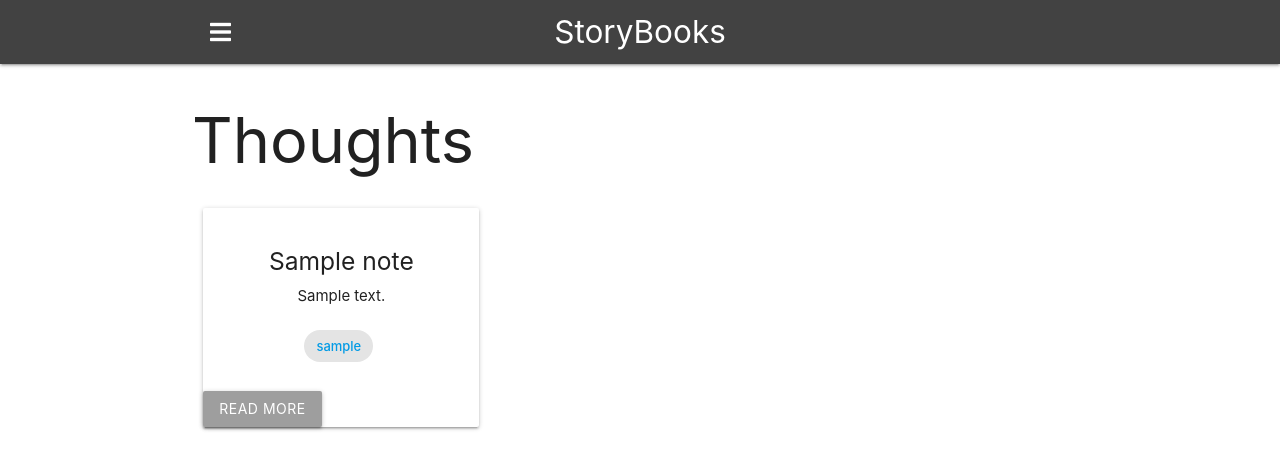
After one commit to rsnr-code/MyNotes, a Node server app: page /thoughts/index in a window 1280 px wide. The commit adds this page. Shown: the top 470 px of the page. Run offline with Node 20, Linux system fonts and the light colour scheme; the visitor is signed in with stand-in values (Sample User, id 1); tables that the repository leaves empty hold one stand-in row (values such as "Sample post"); some libraries are stand-ins or nearby versions.

Commit message:
added page for public notes

```diff
--- a/controllers/notes.js
+++ b/controllers/notes.js
@@ -17,6 +17,18 @@ module.exports = {
   getNotes:  (req, res) => {
       res.render('notes/add');
   },
+
+  getPublicNotes: async (req, res) => {
+    try {
+      const notes = await Notes.find({ status: 'public'}).populate('user').sort({ createdAt: 'desc'}).lean()
+
+      res.render('thoughts/index', {notes, user: req.user.userName})
+      req.app.set('layout', 'main')
+    } catch(err) {
+      console.error(err)
+      res.render('error/500')
+    }
+},
 
   createNotes: async (req, res) => {
     try {
--- a/routes/main.js
+++ b/routes/main.js
@@ -2,6 +2,7 @@ const express = require("express");
 const router = express.Router();
 const authController = require("../controllers/auth");
 const { ensureGuest } = require('../middleware/auth');
+const notesController = require('../controllers/notes')
 
 router.get("/", ensureGuest, authController.getIndex);
 router.get("/login", authController.getLogin);
@@ -10,4 +11,6 @@ router.get('/logout', authController.logout);
 router.get("/signup", authController.getSignup);
 router.post("/signup", authController.postSignup);
 
+router.get('/thoughts/index', notesController.getPublicNotes)
+
 module.exports = router;
--- a/views/main.ejs
+++ b/views/main.ejs
@@ -10,7 +10,18 @@
     <title>MyNotes</title>
 </head>
 <body>
+    <nav class="grey darken-3">
+        <div class="nav-wrapper container">
 
+            <a href="#!" class="brand-logo center">StoryBooks</a>
+            <a href="#" data-target="mobile-demo" class="sidenav-trigger show-on-large"><i class="fas fa-bars"></i></a>
+            <ul class="sidenav" id="mobile-demo">
+                <li><a href="/thoughts/index">Public Stories</a></li>
+                <li><a href="/dashboard">Dashboard</a></li>
+                <li><a href="/auth/logout">Logout</a></li>
+            </ul>
+        </div>
+    </nav>
     <div class="container">
         <%- body %>
     </div>
--- /dev/null
+++ b/views/thoughts/index.ejs
@@ -0,0 +1,33 @@
+<h1>Thoughts</h1>
+
+<div class="row">
+    <% if(notes.length > 0){  %>
+    <% notes.forEach ( el => { %>
+        <div class="col s12 m4">
+            <div class="card">
+                <div class="card-image">
+
+                </div>
+                <div class="card-content center-align">
+                    <h5><%= el.title %></h5>
+                    <p><%= el.body %></p>
+                    <br>
+                    <div class="chip">
+                        <a href="/notes/user/<%= el._id %>"><%= el.user.userName %></a>
+                    </div>
+                </div>
+                <card-action class="center-align">
+                    <a href="/notes/<%= el._id %>" class="btn grey">Read More</a>
+                </card-action>
+            </div>
+        </div>
+        <% }); %>
+
+    <% } else { %>
+
+        <p>No Stories for <%= name %></p>
+
+    <% } %>
+
+
+</div>
```
